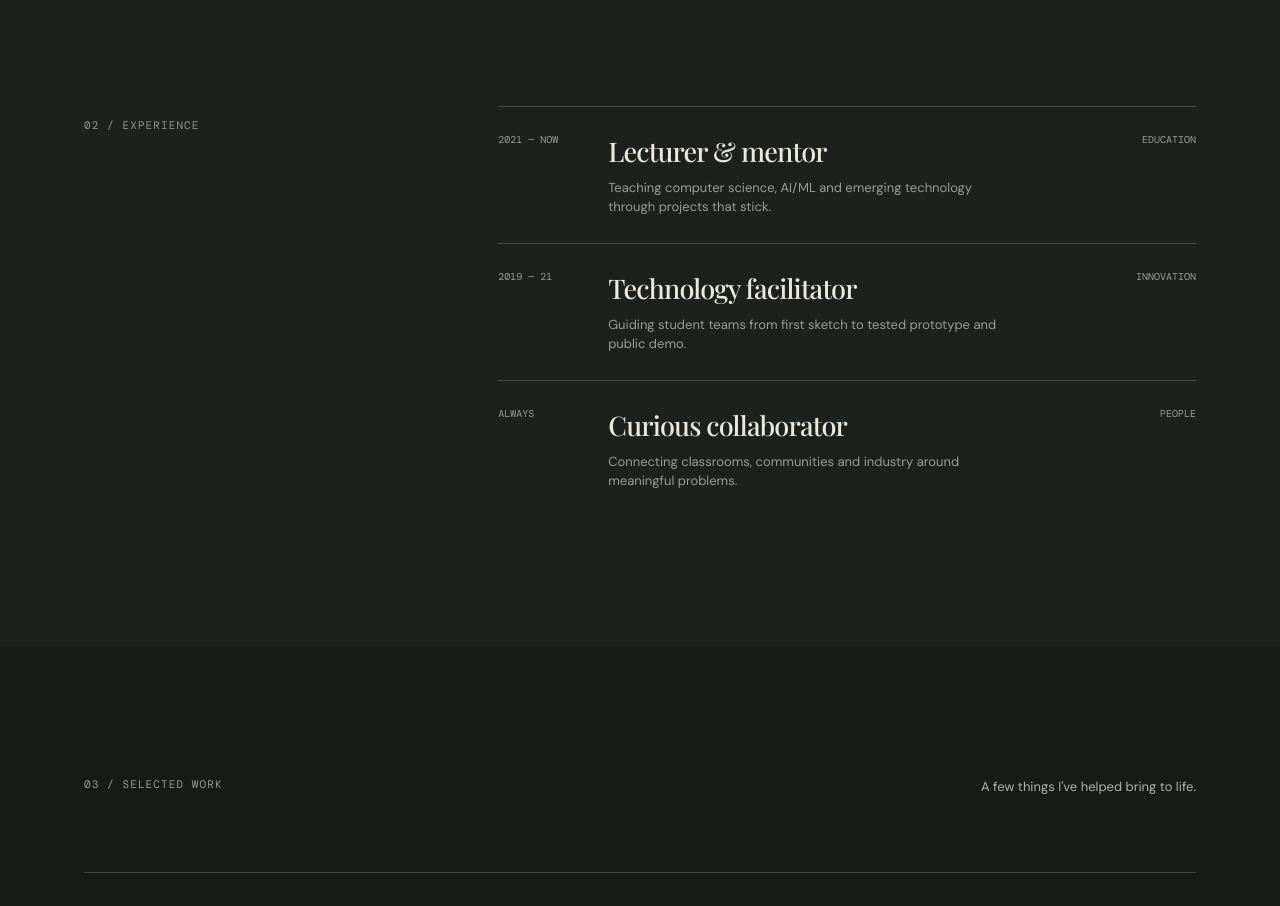
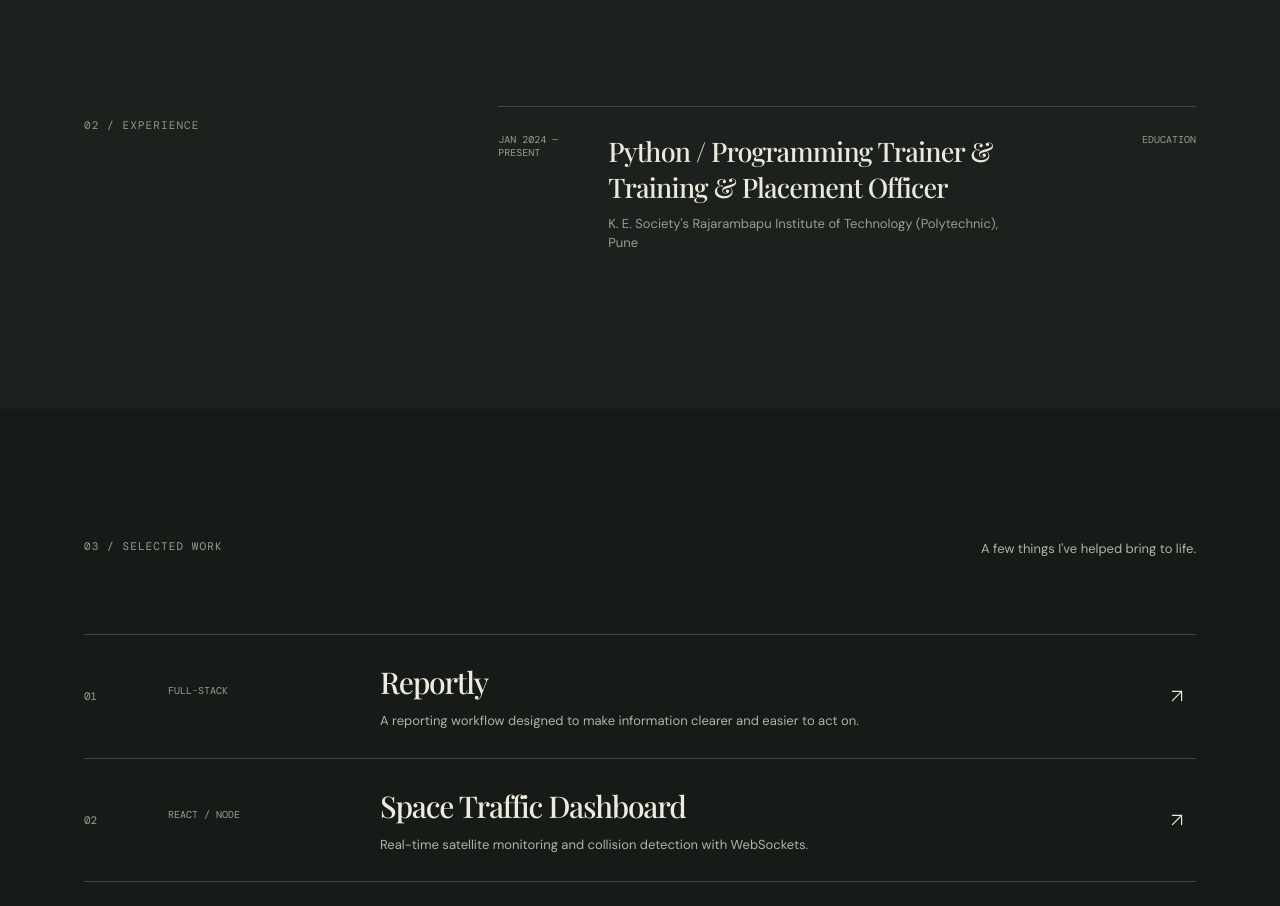
Before and after one commit to MannyG3/Mayur-Gund, a Next.js app: page / in a window 1280 px wide. Shown: the part 1360-2266 px from the top of the page. Built offline with nearby package versions, Linux system fonts and the light colour scheme; a web font is replaced by a local one.

Commit message:
Update experience section

```diff
--- a/src/app/page.tsx
+++ b/src/app/page.tsx
@@ -84,9 +84,7 @@ export default function Home() {
         <div className="section-shell experience-layout">
           <p className="section-kicker light-kicker">02 / EXPERIENCE</p>
           <div className="experience-list">
-            <div className="experience-row"><span>2021 — now</span><div><h3>Lecturer & mentor</h3><p>Teaching computer science, AI/ML and emerging technology through projects that stick.</p></div><span className="row-label">EDUCATION</span></div>
-            <div className="experience-row"><span>2019 — 21</span><div><h3>Technology facilitator</h3><p>Guiding student teams from first sketch to tested prototype and public demo.</p></div><span className="row-label">INNOVATION</span></div>
-            <div className="experience-row"><span>Always</span><div><h3>Curious collaborator</h3><p>Connecting classrooms, communities and industry around meaningful problems.</p></div><span className="row-label">PEOPLE</span></div>
+            <div className="experience-row"><span>Jan 2024 — Present</span><div><h3>Python / Programming Trainer & Training & Placement Officer</h3><p>K. E. Society&apos;s Rajarambapu Institute of Technology (Polytechnic), Pune</p></div><span className="row-label">EDUCATION</span></div>
           </div>
         </div>
       </section>
```
